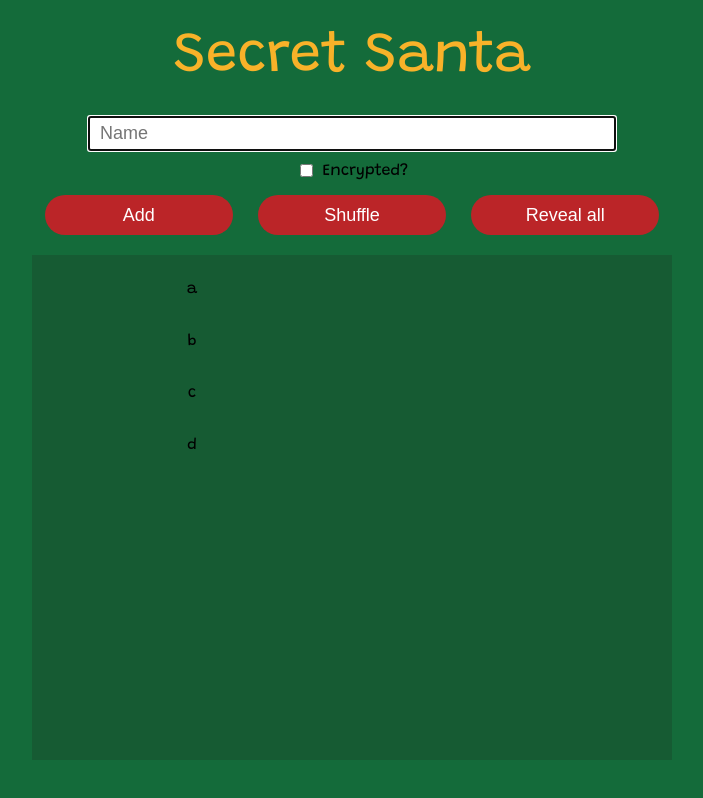
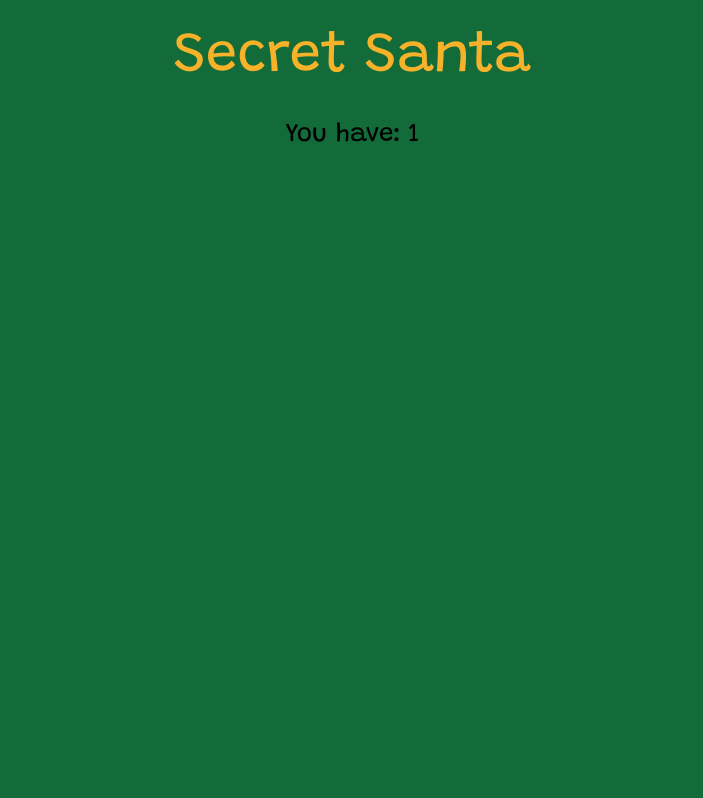
Before and after one commit to waltwengert/secret-santa, a React (Create React App) app: page /#/decrypter/1 in a window 1280 px wide. Before the commit this address led to /. Shown: the whole page, without its empty margins (288-991 px from the left). Built offline with nearby package versions, Linux system fonts and the light colour scheme.

Commit message:
add routing and decrypter route

```diff
--- a/src/App.tsx
+++ b/src/App.tsx
@@ -1,7 +1,7 @@
 import styled from 'styled-components';
+import React from 'react';
 
 import { Header } from './components/Header';
-import { UserInput } from './components/UserInput';
 
 const AppWrapper = styled.div`
     background-color: #146b3a;
@@ -14,11 +14,15 @@ const AppWrapper = styled.div`
     flex-direction: column;
 `;
 
-const App = () => {
+interface AppProps {
+    children: React.ReactNode
+}
+
+const App = ({ children }: AppProps) => {
     return (
         <AppWrapper>
             <Header />
-            <UserInput />
+            {children}
         </AppWrapper>
     );
 };
--- /dev/null
+++ b/src/Routes.tsx
@@ -0,0 +1,23 @@
+import { createHashRouter } from 'react-router-dom';
+
+import Generator from './pages/Generator';
+import { Decrypter, loader as decrypterLoader } from './pages/Decrypter';
+
+export const router = createHashRouter([
+    {
+        path: '/',
+        errorElement: <>Some error happened</>,
+        children: [
+            {
+                path: '',
+                element: <Generator />,
+                index: true
+            },
+            {
+                path: 'decrypter/:decryptionText',
+                element: <Decrypter />,
+                loader: decrypterLoader
+            }
+        ]
+    }
+]);
--- a/src/index.tsx
+++ b/src/index.tsx
@@ -1,14 +1,15 @@
 import React from 'react';
 import ReactDOM from 'react-dom/client';
+import './index.css';
+import { RouterProvider } from 'react-router-dom';
 
-import './index.css';
-import App from './App';
+import { router } from './Routes';
 
 const root = ReactDOM.createRoot(
     document.getElementById('root') as HTMLElement
 );
 root.render(
     <React.StrictMode>
-        <App />
+        <RouterProvider router={router} />
     </React.StrictMode>
 );
--- /dev/null
+++ b/src/pages/Decrypter.tsx
@@ -0,0 +1,28 @@
+import { useLoaderData } from 'react-router-dom';
+import styled from 'styled-components';
+
+import App from '../App';
+
+const StyledResults = styled.p`
+    padding: 10px;
+    font-size: 26px;
+`;
+
+interface DecrypterParams {
+    decryptionText?: string
+}
+
+export function loader({ params }: { params: DecrypterParams }) {
+    const decryptionText = params.decryptionText;
+    return { decryptionText };
+}
+
+export const Decrypter = () => {
+    const data = useLoaderData() as DecrypterParams;
+
+    return (
+        <App>
+            <StyledResults>You have: {data.decryptionText}</StyledResults>
+        </App>
+    );
+};
--- /dev/null
+++ b/src/pages/Generator.tsx
@@ -0,0 +1,12 @@
+import App from '../App';
+import { UserInput } from '../components/UserInput';
+
+const Generator = () => {
+    return (
+        <App>
+            <UserInput />
+        </App>
+    );
+};
+
+export default Generator;
```
Also changed, not shown: 1 other file (tests, documents, lock files or other folders).
